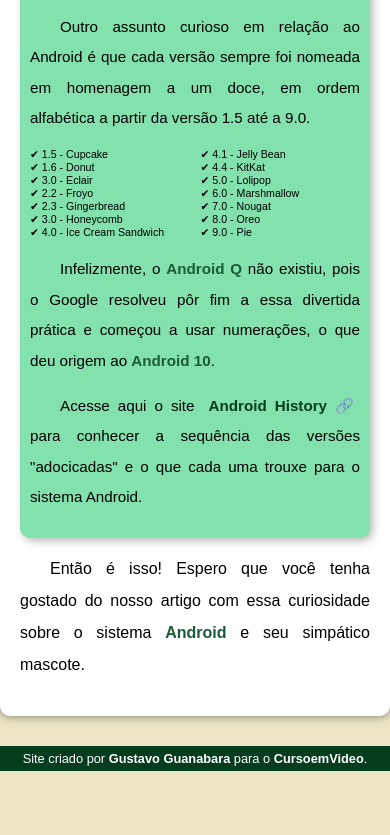
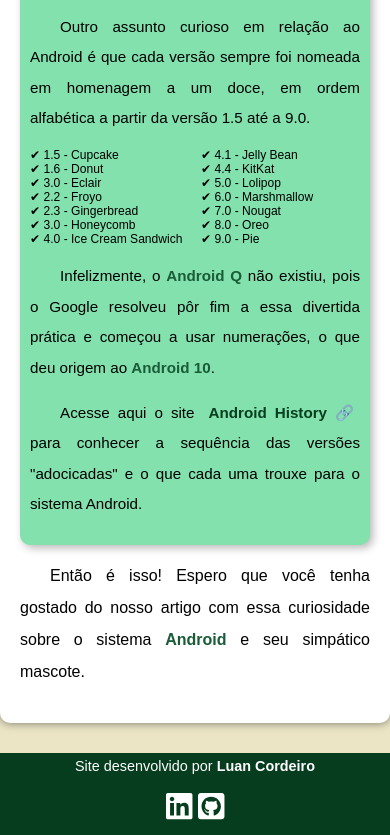
Before and after one commit to LuanCordeiro94/projeto-android, a plain HTML site: page index.html in a window 390 px wide. Shown: the part 3117-3952 px from the top of the page. Before the commit the page ends 3888 px from the top, so only its background shows below. Drawn offline with Linux system fonts and the light colour scheme.

Commit message:
Corrigindo o responsivo da lista da seção aside e alteração no footer

```diff
--- a/estilos/style.css
+++ b/estilos/style.css
@@ -185,15 +185,15 @@
     list-style-type: '\2714\00A0';
     list-style-position: inside;
     columns: 2;
-    font-size: 0.70em;
 }
 
 footer {
     color: white;
     background-color: var(--cor5);
     padding: 5px;
+    height: 5em;
     text-align: center;
-    font-size: 0.8em;
+    font-size: 0.9em;
 }
 
 footer a {
@@ -202,7 +202,18 @@
     font-weight: bold;
 }
 
+.fa-linkedin, .fa-github-square {
+    font-size: 2.1em;
+    padding: 1px;
+}
+
 footer a:hover {
     color: var(--cor1);
     text-decoration: underline;
 }
+
+@media (max-width: 460px) {
+    aside > ul {
+        font-size: 3.1vw;
+    }
+}
--- a/index.html
+++ b/index.html
@@ -5,8 +5,11 @@
     <meta http-equiv="X-UA-Compatible" content="IE=edge">
     <meta name="viewport" content="width=device-width, initial-scale=1.0">
     <title>Como surgiu o mascote do Android?</title>
+
     <link rel="shortcut icon" href="imagens/favicon.ico" type="image/x-icon">
     <link rel="stylesheet" href="estilos/style.css">
+
+    <link rel="stylesheet" href="https://cdnjs.cloudflare.com/ajax/libs/font-awesome/5.15.4/css/all.min.css" integrity="sha512-1ycn6IcaQQ40/MKBW2W4Rhis/DbILU74C1vSrLJxCq57o941Ym01SwNsOMqvEBFlcgUa6xLiPY/NS5R+E6ztJQ==" crossorigin="anonymous" referrerpolicy="no-referrer" />
 </head>
 <body>
     <header>
@@ -83,7 +86,14 @@
         </article>
     </main>
     <footer>
-        <p>Site criado por <a href="https://github.com/gustavoguanabara/gustavoguanabara.github.io" target="_blank">Gustavo Guanabara</a> para o <a href="https://www.youtube.com/cursoemvideo" target="_blank">CursoemVideo</a>.</p>
+        <p>Site desenvolvido por <a href="https://www.linkedin.com/in/luancordeiro/" target="_blank">Luan Cordeiro</a></p>
+
+        <br>
+
+        <a href="https://www.linkedin.com/in/luancordeiro/" target="_blank"><i class="fab fa-linkedin"></i></a>
+        <a href="https://github.com/LuanCordeiro94" target="_blank"><i class="fab fa-github-square"></i></a>
     </footer>
+
+    <script src="https://cdnjs.cloudflare.com/ajax/libs/font-awesome/5.15.4/js/all.min.js" integrity="sha512-Tn2m0TIpgVyTzzvmxLNuqbSJH3JP8jm+Cy3hvHrW7ndTDcJ1w5mBiksqDBb8GpE2ksktFvDB/ykZ0mDpsZj20w==" crossorigin="anonymous" referrerpolicy="no-referrer"></script>
 </body>
 </html>
```
